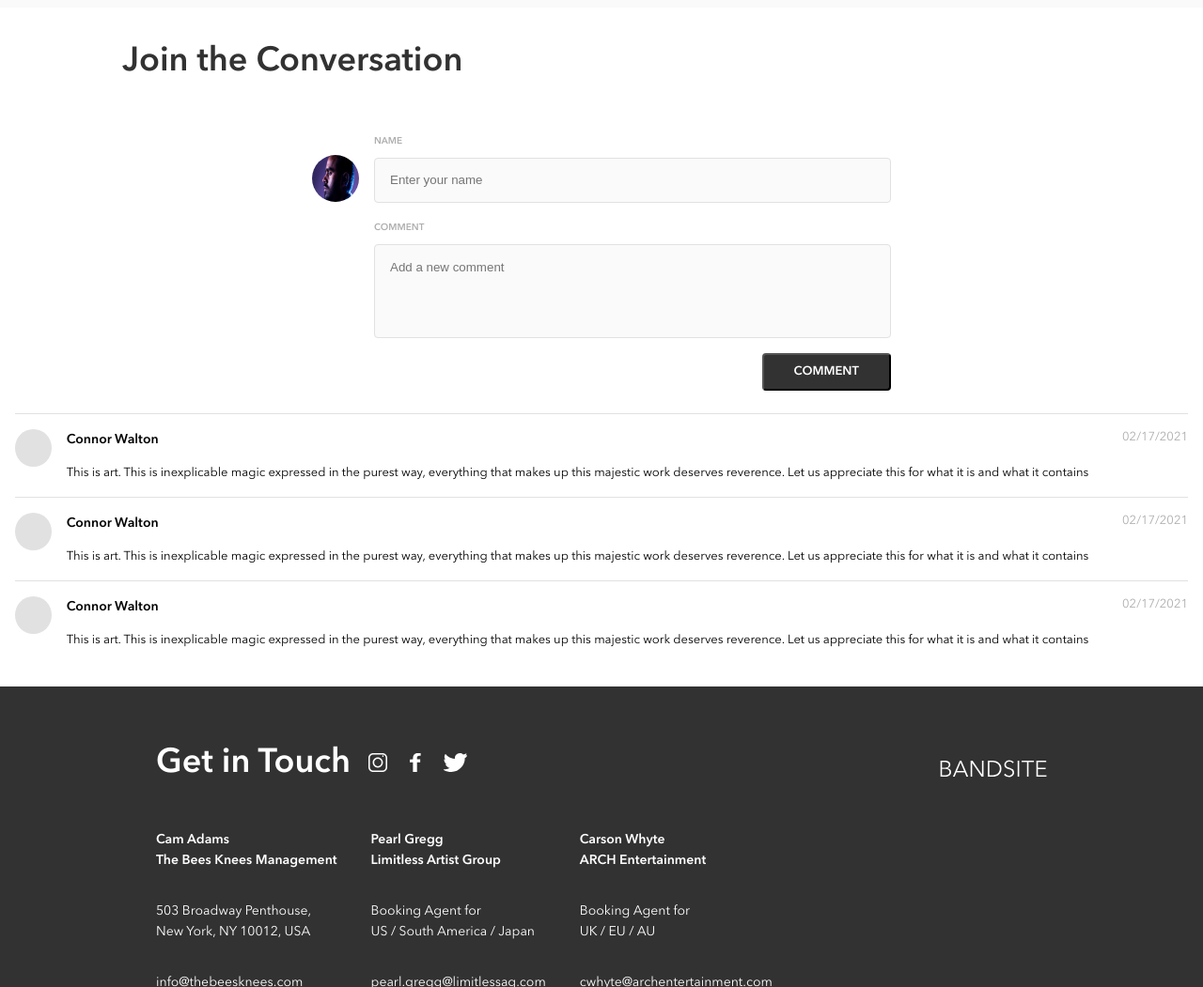
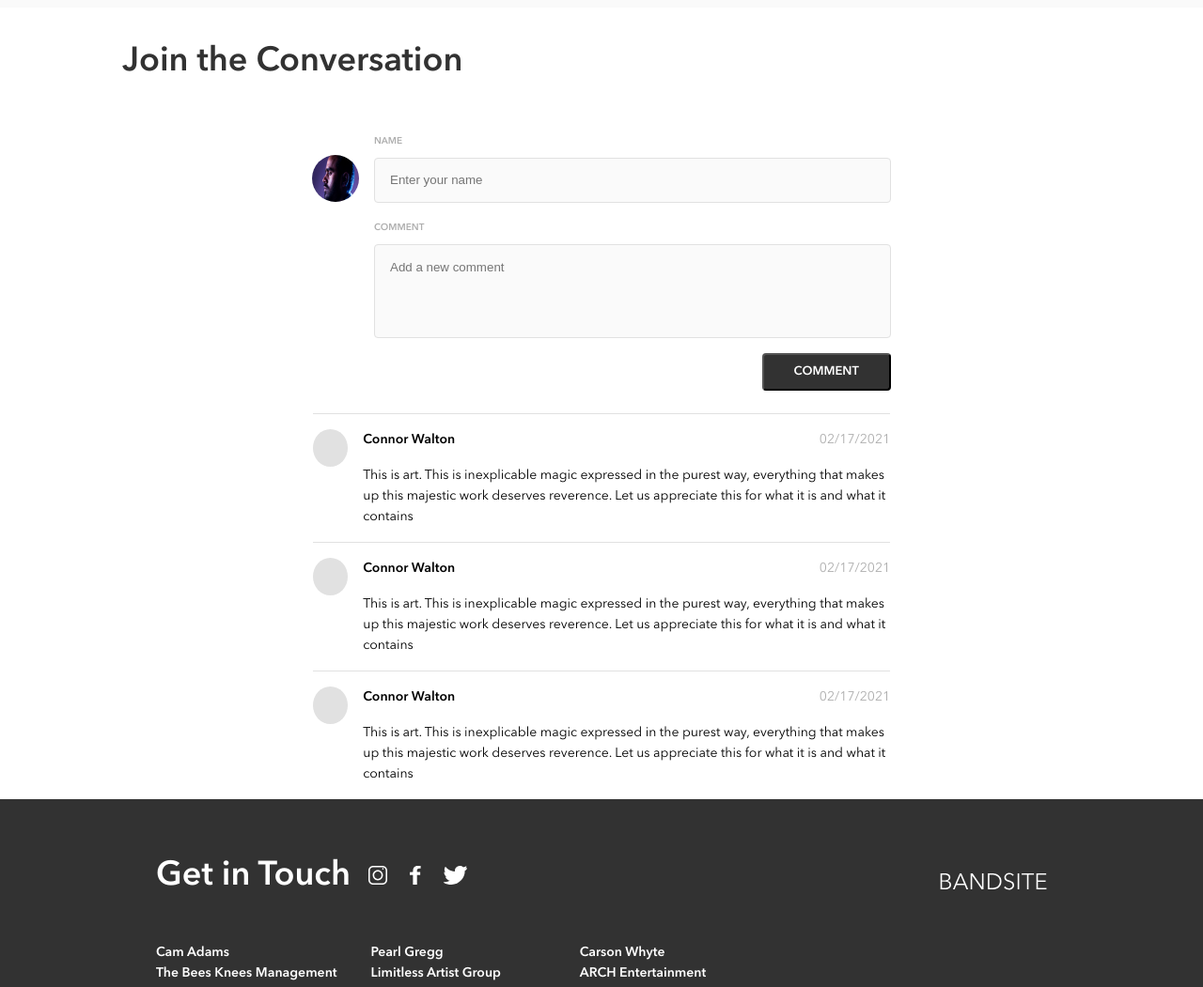
Before and after one commit to Thomasvovk/Band-Site, a plain HTML site: page index.html in a window 1280 px wide. Shown: the part 2460-3511 px from the top of the page at 94% size. Drawn offline with Linux system fonts and the light colour scheme.

Commit message:
updated all layouts for bio page

```diff
--- a/styles/bio.scss
+++ b/styles/bio.scss
@@ -350,6 +350,7 @@ header {
   margin-left: 1rem;
   margin-right: 1rem;
   @include tablet {
+    margin: 0 2.25rem 0 2.25rem;
     padding: 0 2.25rem 2.25rem 2.25rem;
   }
   @include desktop {
@@ -389,11 +390,7 @@ header {
   &__container {
     display: flex;
     justify-content: center;
-
     @include tablet {
-      margin-left: 2.25rem;
-      margin-right: 36px;
-      justify-content: center;
     }
   }
 
@@ -449,8 +446,19 @@ header {
 }
 
 .posted-comments {
-  padding: 0 1rem 0 1rem;
+  margin: 0 1rem 0 1rem;
   padding-bottom: 1.5rem;
+  @include tablet {
+    margin: 0 2.25rem 0 2.25rem;
+    padding: 0 2.25rem 0 2.25rem;
+  }
+  @include desktop {
+    width: 63.75rem;
+    margin-left: auto;
+    margin-right: auto;
+    padding-left: 0;
+    padding-right: 0;
+  }
 
   &__user-comment {
     width: 100%;
@@ -458,6 +466,12 @@ header {
     border-top: 1px solid $Mercury-color;
     padding-top: 1rem;
     padding-bottom: 1rem;
+  }
+  @include tablet {
+    width: 90%;
+  }
+  @include desktop {
+    width: 48%;
   }
 
   &__placeholder-img {
@@ -488,13 +502,23 @@ header {
   &__text {
     width: 100%;
     @include body-copy;
+    @include tablet {
+      @include desktop_tablet_body-copy;
+    }
   }
   &__username {
     @include sub-header;
+    @include tablet {
+      @include desktop_tablet_body-copy;
+      font-family: $font-demi;
+    }
   }
   &__date {
     @include body-copy;
     color: $Silver-color;
+    @include tablet {
+      @include desktop_tablet_body-copy;
+    }
   }
 }
 
```
Also changed, not shown: styles/bio.css.
